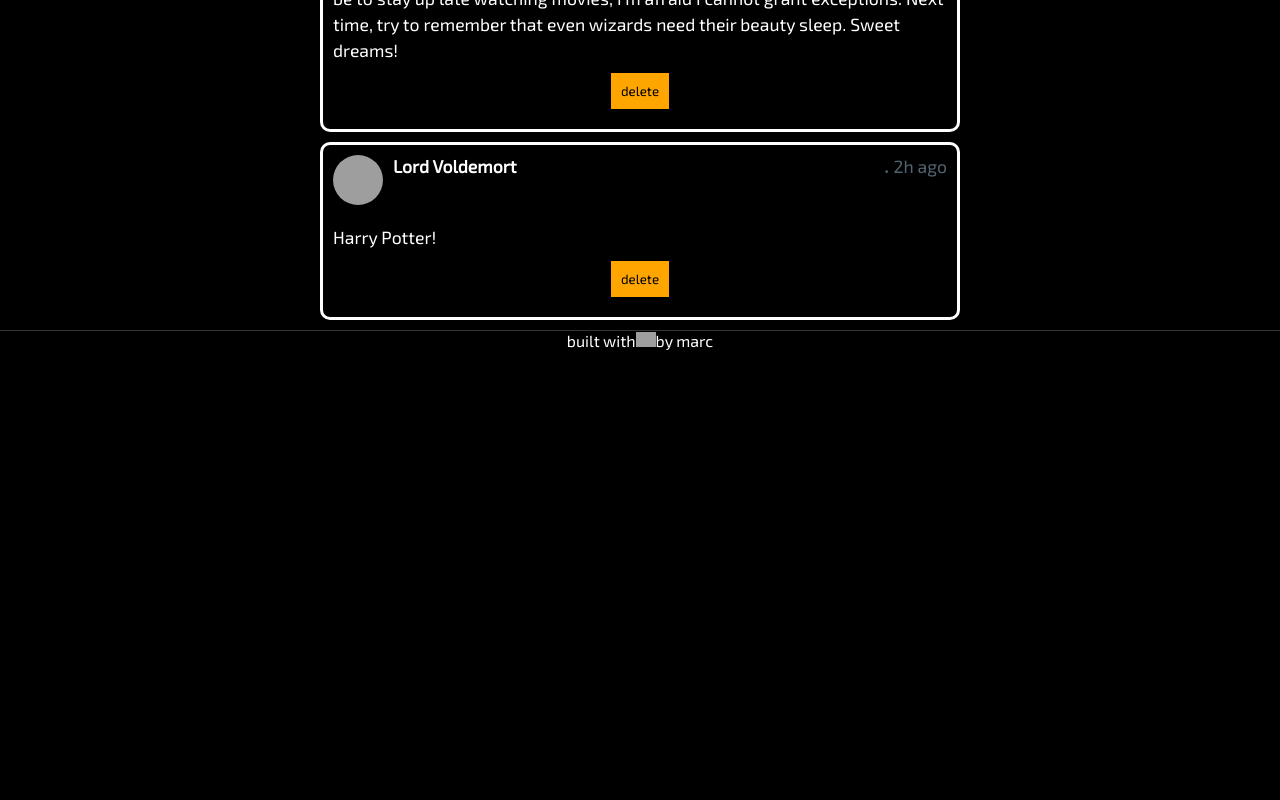
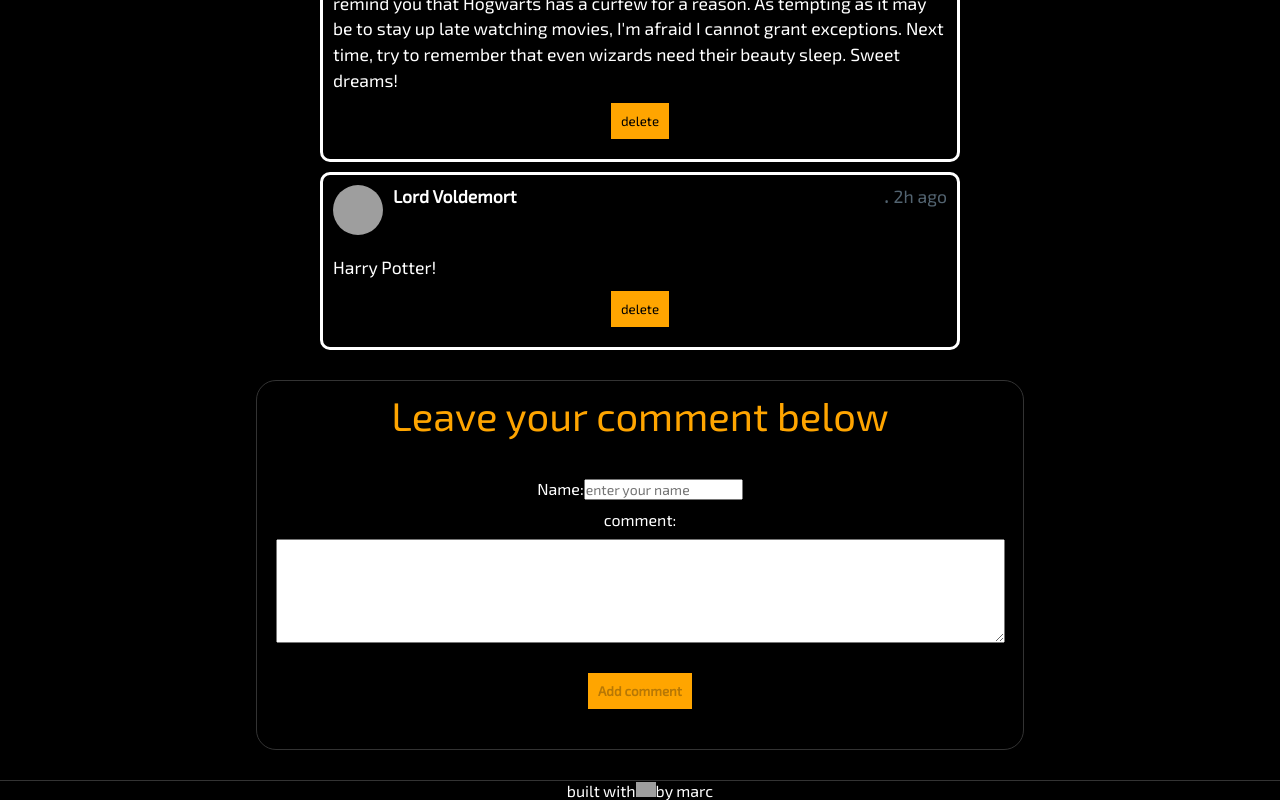
Before and after one commit to relentless95/TopMovies, a React (Vite) app: page /details in a window 1280 px wide. Shown: the part 1074-1874 px from the top of the page. Before the commit the page ends 1424 px from the top, so only its background shows below. Built offline with nearby package versions, Linux system fonts and the light colour scheme; grey boxes are pictures that could not be loaded.

Commit message:
completed the add comment functionality

```diff
--- a/package.json
+++ b/package.json
@@ -15,7 +15,8 @@
     "axios": "^1.3.4",
     "react": "^18.2.0",
     "react-dom": "^18.2.0",
-    "react-router-dom": "^6.10.0"
+    "react-router-dom": "^6.10.0",
+    "uuid4": "^2.0.3"
   },
   "devDependencies": {
     "@types/react": "^18.0.28",
--- a/src/index.css
+++ b/src/index.css
@@ -292,11 +292,17 @@ video {
   flex-direction: column;
   margin-top: 20px;
   margin-bottom: 20px;
+  font-size: 40px
 }
 
 /* comments .css */
 .comment-label{
+  margin-top: 20px;
   margin-bottom: 20px;
+  text-align: center;
+  /* border:1px solid red; */
+  font-size: 40px;
+  font-weight: 900;
 }
 
 .comment-container{
@@ -398,3 +404,41 @@ div .name{
   background-color: #8B4000
 
 }
+
+/* comment-section */
+.comment-section{
+  display: flex;
+  flex-direction: column;
+  max-width:60%;
+  border: 1px solid rgb(51 51 51);;
+  padding: 10px;
+  gap: 10px;
+  justify-content: center;
+  align-items: center;
+  margin: 30px auto;
+  border-radius: 20px;
+
+}
+
+.comment-section>p{
+  font-size: 40px;
+  color: orange;
+  margin-bottom: 30px;
+}
+input, textarea{
+  font-family: "Exo 2", sans-serif;
+  font-size:14px;
+
+}
+
+.comment-section button{
+  padding: 10px;
+  font-family: "Exo 2", sans-serif;
+  margin-bottom: 30px;
+  margin-top: 20px;
+  background-color: orange;
+  border-style:none;
+  font-weight: bold;
+}
+
+.comment-section button:hover{background-color: #8B4000}
--- a/src/pages/DetailsPage.jsx
+++ b/src/pages/DetailsPage.jsx
@@ -4,14 +4,37 @@ import commentsJson from "../comments.json";
 
 function DetailsPage() {
   const [commentsData, setComments] = useState(commentsJson);
-  console.log(commentsData);
+  // console.log(commentsData);
+  const [newmessage, setAddComment] = useState("");
+  const [newname, setAddName] = useState("");
+  let newimage = "https://pbs.twimg.com/profile_images/789138937574981632/Us7EZG3q_400x400.jpg";
+  let newtimestamp = new Date().toLocaleString();
+  console.log(newimage, newtimestamp);
+
+  const appendComment = (someComment) => {
+    const toAdd = [...commentsData, someComment];
+    setComments(toAdd);
+    console.log("last food added is:", commentsData[commentsData.length - 1]);
+  };
+
+  const handleSubmit = (e) => {
+    e.preventDefault();
+    let newComment = {
+      user: { name: newname, image: newimage },
+      timestamp: newtimestamp,
+      message: newmessage,
+    };
+    appendComment(newComment);
+  };
+
   return (
     <>
-      <div>DetailsPage</div>
+      {/* <div>DetailsPage</div> */}
       <div className="comment-label">Comments</div>
-      {commentsData.map((oneComment) => {
+      {commentsData.map((oneComment, index) => {
         return (
           <Comments
+            key={index}
             name={oneComment.user.name}
             image={oneComment.user.image}
             timestamp={oneComment.timestamp}
@@ -19,6 +42,32 @@ function DetailsPage() {
           />
         );
       })}
+      <form className="comment-section" onSubmit={handleSubmit}>
+        <p>Leave your comment below</p>
+        <label htmlFor="add-name">
+          Name:
+          <input
+            id="add-name"
+            className="add-name-comment"
+            value={newname}
+            type="text"
+            onChange={(e) => setAddName(e.target.value)}
+            placeholder="enter your name"
+          />
+        </label>
+        <label htmlFor="textarea">comment:</label>
+        <textarea
+          id="textarea"
+          name="textarea"
+          className="add-comment"
+          value={newmessage}
+          type="text"
+          onChange={(e) => setAddComment(e.target.value)}
+          cols="100"
+          rows="6"
+        />
+        <button disabled={!(newmessage && newname)}>Add comment</button>
+      </form>
     </>
   );
 }
```
Also changed, not shown: public/images/anonymous.jpg (added), 1 other file (tests, documents, lock files or other folders).
